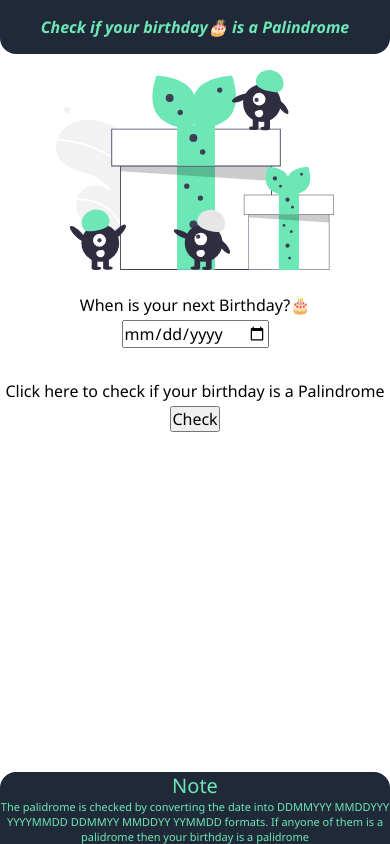
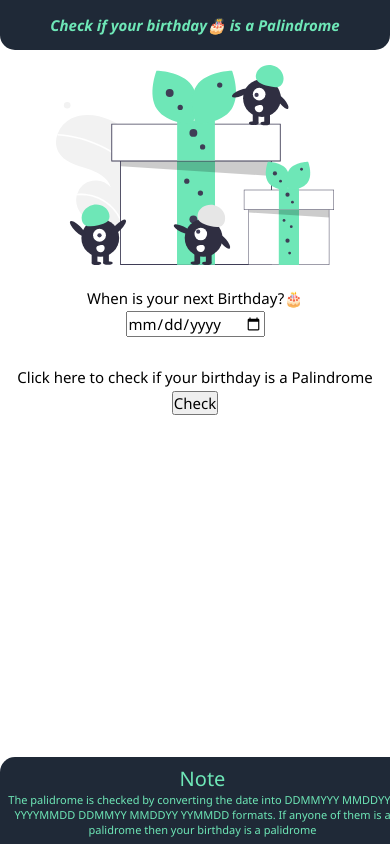
Before and after one commit to siddharth-reddy-1607/Palindrome-Birthday, a plain HTML site: page index.html in a window 390 px wide. Drawn offline with Linux system fonts and the light colour scheme.

Commit message:
Added padding to footer and reduced size of image on mobile

```diff
--- a/styles.css
+++ b/styles.css
@@ -62,6 +62,7 @@ footer
     border-top-left-radius: 1rem;
     border-top-right-radius: 1rem;
     width: 100%;
+    padding:0.5rem;
 }
 
 footer div
@@ -73,8 +74,14 @@ footer div
 {
     *
     {
-        font-size: 16px;
+        font-size: 15px;
     }
+    image
+    {
+        max-width: 100px;
+        max-height:100px;
+    }
+
     footer div
     {
         font-size: 11px;
```
